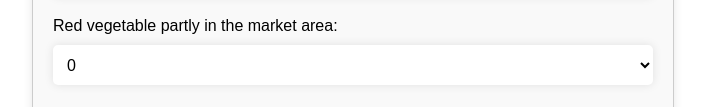
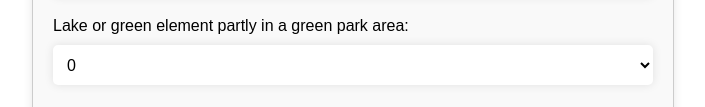
Before and after one commit to walidbnslimane/wro_robot_mission_junior_2024-, a plain HTML site: page index.html in a window 1280 px wide. Shown: the part 210-317 px from the top of the page, without its empty margins (287-992 px from the left). Drawn offline with Linux system fonts and the light colour scheme.

Commit message:
Update index.html

```diff
--- a/index.html
+++ b/index.html
@@ -23,7 +23,7 @@
                 </select>
             </div>
             <div class="form-groupe">
-                <label for="redPartial">Red vegetable partly in the market area:</label>
+                <label for="redPartial">Lake or green element partly in a green park area:</label>
                 <select id="redPartial">
                     <option value="0">0</option>
                     <option value="1">1</option>
```
